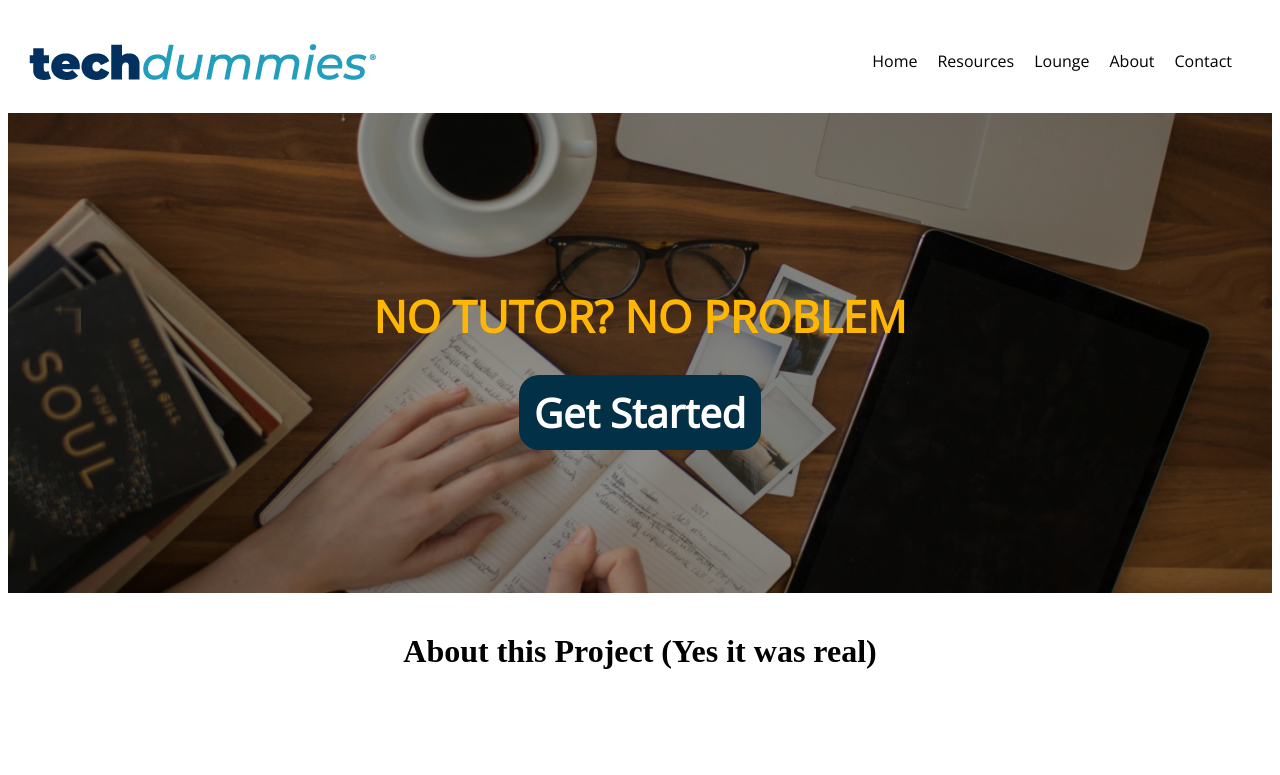
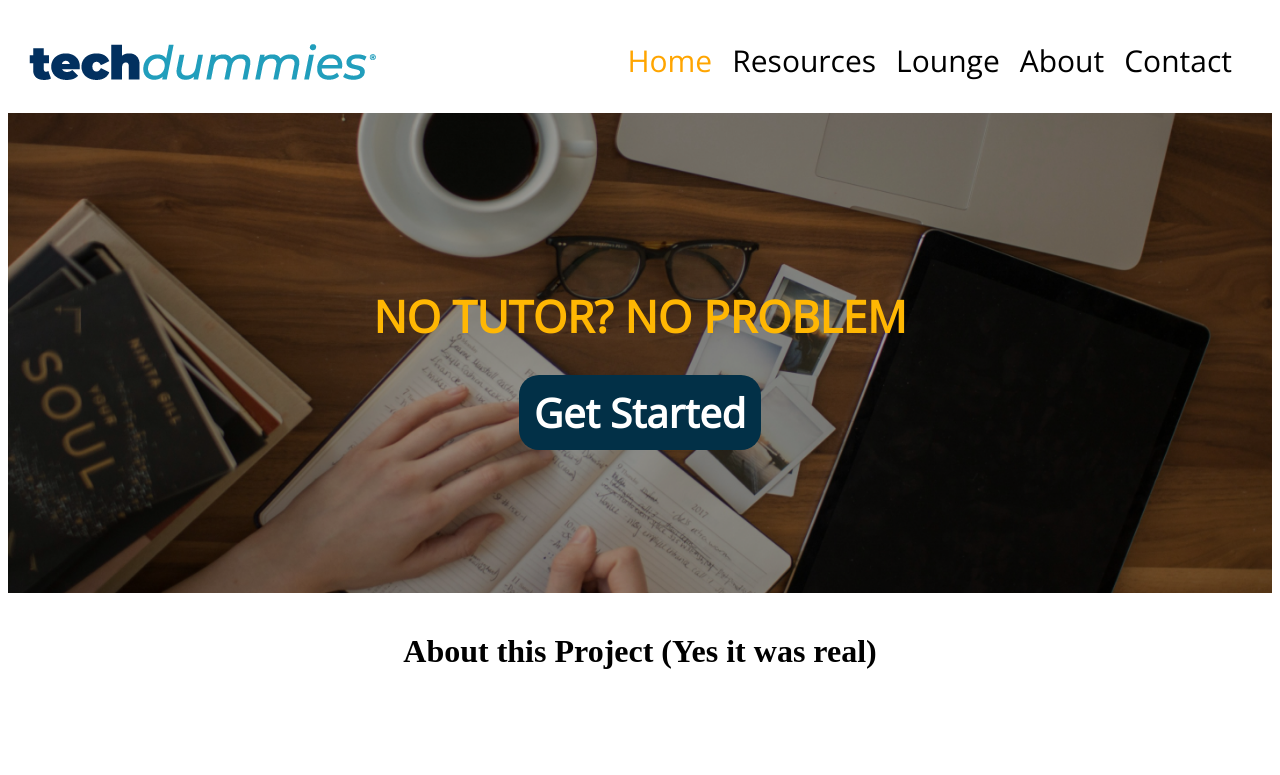
Before and after one commit to azanidavidpinkney/idsn-530-team-carrie-website, a plain HTML site: page index.html in a window 1280 px wide. In both pictures the pointer is over the link "Home". Shown: the top 775 px of the page. Drawn offline with nearby package versions, Linux system fonts and the light colour scheme.

Commit message:
nav bar menu size n hover

```diff
--- a/css/styles.css
+++ b/css/styles.css
@@ -201,12 +201,20 @@ nav ul {
   gap: 20px;
   font-family: "Open Sans", sans-serif;
   margin: 20px;
+
 }
+
 
 nav ul li a {
   text-decoration: none;
   color: var(--background-color);
+  font-size: 30px;
 }
+
+nav ul li a:hover{
+  color:orange;
+}
+
 
 nav img,
 header img {
@@ -215,7 +223,6 @@ header img {
 }
 
 /* Header */
-
 .header-background {
   background-image: url("../img/Header-background.png");
   background-size: cover;
```
